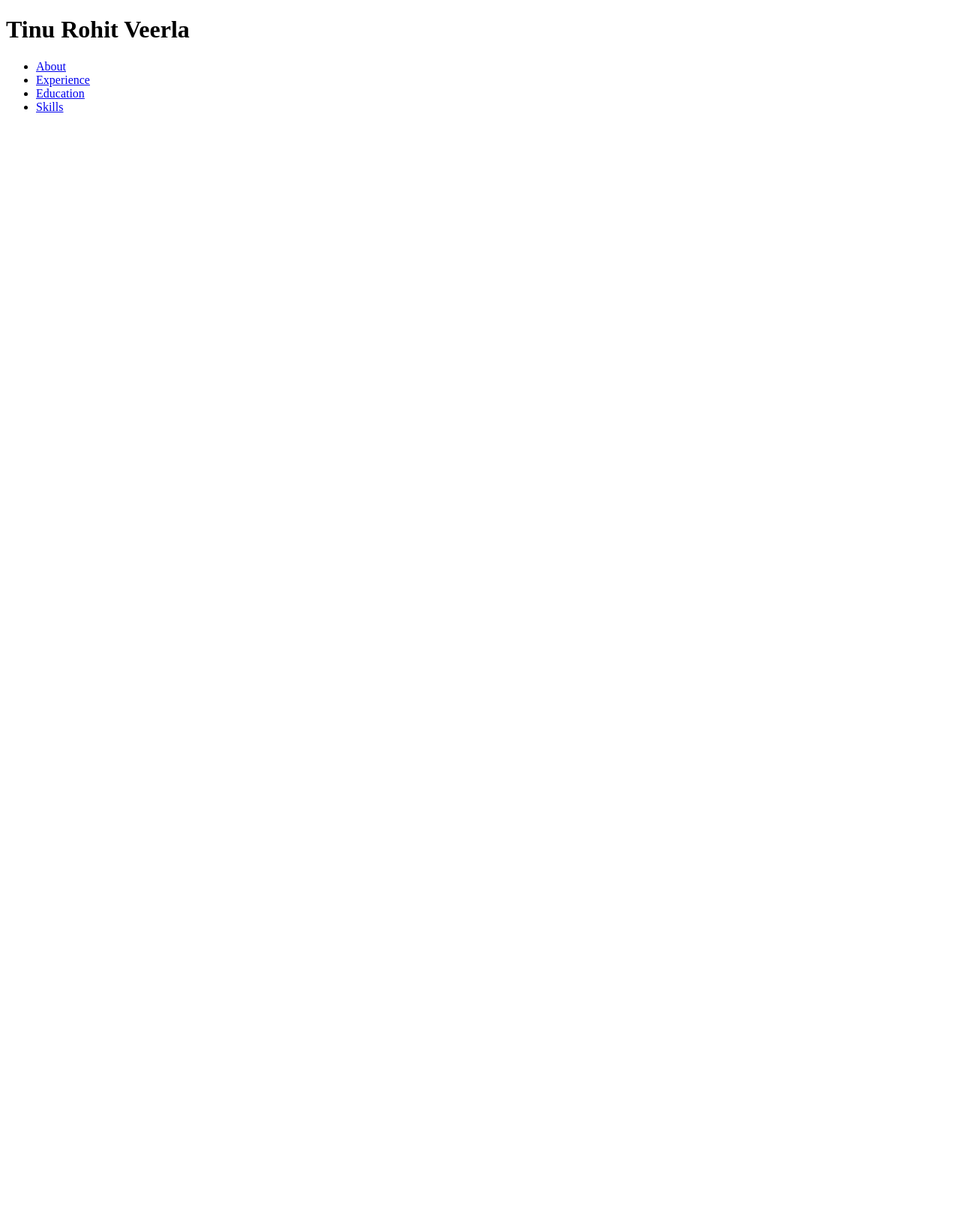
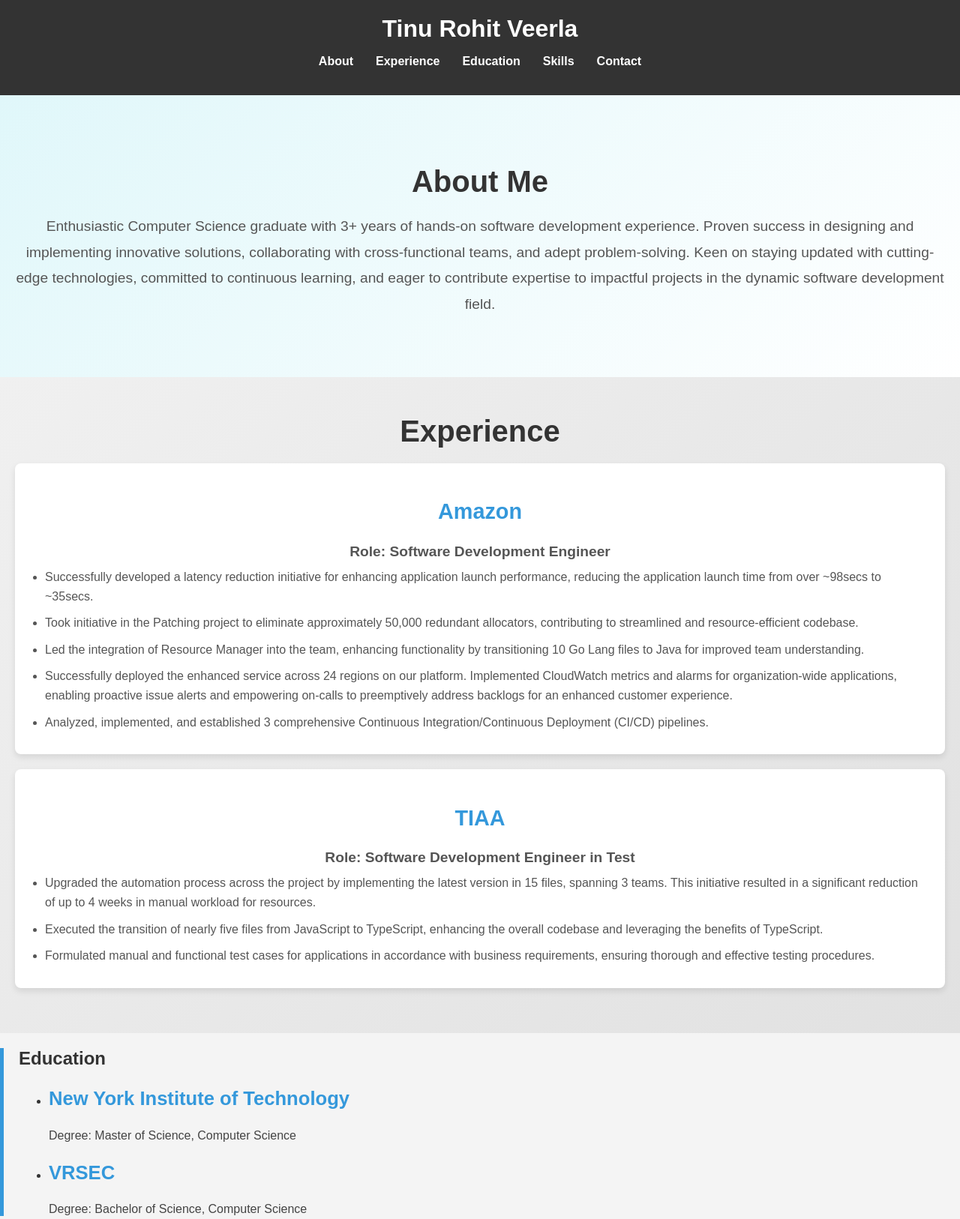
Before and after one commit to Tinurohit/portfolio_1, a plain HTML site: page index.html in a window 1280 px wide. Shown: the top 1626 px of the page at 75% size. Before the commit the page ends 800 px from the top, so only its background shows below. Drawn offline with Linux system fonts and the light colour scheme.

Commit message:
Added all content and style

```diff
--- a/index.html
+++ b/index.html
@@ -5,6 +5,7 @@
     <meta name="viewport" content="width=device-width, initial-scale=1.0">
     <title>Portfolio</title>
     <link rel="stylesheet" href="style.css">
+    <link rel="stylesheet" href="https://cdnjs.cloudflare.com/ajax/libs/font-awesome/6.0.0-beta3/css/all.min.css">
 </head>
 <body>
     <header>
@@ -15,8 +16,92 @@
                 <li><a href="#experience">Experience</a></li>
                 <li><a href="#education">Education</a></li>
                 <li><a href="#skills">Skills</a></li>
+                <li><a href="#contact">Contact</a></li>
             </ul>
         </nav>
     </header>
+    <section id="about">
+        <h2>About Me</h2>
+        <p>Enthusiastic Computer Science graduate with 3+ years of hands-on software development experience. Proven success in designing and implementing innovative solutions, collaborating with cross-functional teams, and adept problem-solving. Keen on staying updated with cutting-edge technologies, committed to continuous learning, and eager to contribute expertise to impactful projects in the dynamic software development field.</p>
+    </section>
+
+    <section id="experience">
+        <h2>Experience</h2>
+
+        <ul class="experience-list">
+            <li class="experience-item">
+                <div class="experience-details">
+                    <h3>Amazon</h3>
+                    <h4>Role: Software Development Engineer</h4>
+                    <ul>
+                        <li>Successfully developed a latency reduction initiative for enhancing application launch performance, reducing the application launch time from over ~98secs to ~35secs.</li>
+                        <li>Took initiative in the Patching project to eliminate approximately 50,000 redundant allocators, contributing to streamlined and resource-efficient codebase.</li>
+                        <li>Led the integration of Resource Manager into the team, enhancing functionality by transitioning 10 Go Lang files to Java for improved team understanding.</li>
+                        <li>Successfully deployed the enhanced service across 24 regions on our platform. Implemented CloudWatch metrics and alarms for organization-wide applications, enabling proactive issue alerts and empowering on-calls to preemptively address backlogs for an enhanced customer experience.</li>
+                        <li>Analyzed, implemented, and established 3 comprehensive Continuous Integration/Continuous Deployment (CI/CD) pipelines.</li>
+                    </ul>
+                </div>
+            </li>
+
+            <li class="experience-item">
+                <div class="experience-details">
+                    <h3>TIAA</h3>
+                    <h4>Role: Software Development Engineer in Test</h4>
+                    <ul>
+                        <li>Upgraded the automation process across the project by implementing the latest version in 15 files, spanning 3 teams. This initiative resulted in a significant reduction of up to 4 weeks in manual workload for resources.</li>
+                        <li>Executed the transition of nearly five files from JavaScript to TypeScript, enhancing the overall codebase and leveraging the benefits of TypeScript.</li>
+                        <li>Formulated manual and functional test cases for applications in accordance with business requirements, ensuring thorough and effective testing procedures.</li>
+                    </ul>
+                </div>
+            </li>
+        </ul>
+    </section>
+
+
+    <section id="education">
+        <h2>Education</h2>
+        <ul>
+            <li>
+            <div>
+                <h3>New York Institute of Technology</h3>
+                <p>Degree: Master of Science, Computer Science</p>
+            </div>
+            </li>
+            <li>
+            <div>
+                <h3>VRSEC</h3>
+                <p>Degree: Bachelor of Science, Computer Science</p>
+            </div>
+            </li>
+        </ul>
+    </section>
+
+    <section id="skills">
+        <h2>Skills</h2>
+        <ul class="skills-list">
+            <li><i class="fab fa-python"></i> Python</li>
+            <li><i class="fab fa-java"></i> Java</li>
+            <li><i class="fab fa-js-square"></i> JavaScript</li>
+            <li><i class="fas fa-database"></i> SQL</li>
+            <li><i class="fab fa-html5"></i> HTML</li>
+            <li><i class="fab fa-css3-alt"></i> CSS</li>
+            <li><i class="fab fa-js-square"></i> TypeScript</li>
+            <li><i class="fab fa-react"></i> React</li>
+            <li><i class="fab fa-git"></i> Git</li>
+        </ul>
+    </section>
+
+    <section id="contact">
+        <h2>Contact</h2>
+        <p>Email: <a href="mailto:tinurohit99@gmail.com">tinurohit99@gmail.com</a></p>
+        <p>Phone: <a href="tel:+918106744577">+918106744577</a></p>
+        <p>LinkedIn: <a href="https://www.linkedin.com/in/veerla-tinu-rohit-311828174/" target="_blank">linkedin/veerla-tinu-rohit-311828174/</a></p>
+        <p>GitHub: <a href="https://github.com/Tinurohit" target="_blank">github.com/Tinurohit</a></p>
+    </section>
+
+    <footer></footer>
+        <p>&copy; 2025 Tinu Rohit Veerla. All rights reserved.</p>
+    </footer>
+    <script src="script.js"></script>
 </body>
 </html>
--- /dev/null
+++ b/script.js
@@ -0,0 +1,28 @@
+document.querySelectorAll('nav a').forEach(anchor => {
+    anchor.addEventListener('click', function(event) {
+        event.preventDefault();
+        const targetId = this.getAttribute('href').substring(1);
+        document.getElementById(targetId).scrollIntoView({
+            behavior: 'smooth'
+        });
+    });
+});
+
+const sections = document.querySelectorAll('section');
+const navLinks = document.querySelectorAll('nav a');
+
+window.addEventListener('scroll', () => {
+    let current = '';
+    sections.forEach(section => {
+        const sectionTop = section.offsetTop;
+        if (pageYOffset >= sectionTop - 50) {
+            current = section.getAttribute('id');
+        }
+    });
+    navLinks.forEach(link => {
+        link.classList.remove('active');
+        if (link.getAttribute('href').substring(1) === current) {
+            link.classList.add('active');
+        }
+    });
+});
--- a/style.css
+++ b/style.css
@@ -0,0 +1,235 @@
+body {
+    font-family: Arial, sans-serif;
+    margin: 0;
+    padding: 0;
+    box-sizing: border-box;
+    background-color: #f4f4f4;
+    color: #333;
+}
+
+header {
+    background-color: #333;
+    color: white;
+    padding: 20px;
+    text-align: center;
+}
+
+header h1 {
+    margin: 0;
+}
+
+header nav ul {
+    list-style: none;
+    padding: 0;
+    display: flex;
+    justify-content: center;
+}
+
+header nav ul li {
+    margin: 0 15px;
+}
+
+header nav ul li a {
+    color: white;
+    text-decoration: none;
+    font-weight: bold;
+}
+
+/* section {
+    padding: 50px;
+    margin: 20px auto;
+    width: 80%;
+    background-color: white;
+    box-shadow: 0 2px 5px rgba(0, 0, 0, 0.1);
+    border-radius: 8px;
+}
+
+h2 {
+    border-bottom: 2px solid #333;
+    padding-bottom: 10px;
+    margin-bottom: 20px;
+}
+
+#skills ul {
+    padding-left: 20px;
+}
+
+#skills li {
+    margin-bottom: 10px;
+} */
+
+section#about {
+    padding: 60px 20px;
+    background: linear-gradient(135deg, #e0f7fa, #ffffff);
+    text-align: center;
+}
+
+section#about h2 {
+    font-size: 2.5rem;
+    margin-bottom: 20px;
+    color: #333;
+}
+
+section#about p {
+    font-size: 1.2rem;
+    line-height: 1.8;
+    color: #555;
+}
+
+section#about img {
+    border-radius: 50%;
+    width: 150px;
+    height: 150px;
+    margin-bottom: 20px;
+    box-shadow: 0 4px 8px rgba(0, 0, 0, 0.1);
+}
+
+section#experience {
+    padding: 40px 20px;
+    background: linear-gradient(135deg, #f0f0f0, #e1e1e1); /* Soft gradient */
+    text-align: center;
+}
+
+section#experience h2 {
+    font-size: 2.5rem;
+    margin-top: 10px;
+    margin-bottom: 20px;
+    color: #333;
+}
+
+.experience-list {
+    list-style: none;
+    padding: 0;
+    margin: 0;
+}
+
+.experience-item {
+    background: white;
+    padding: 20px;
+    margin: 20px 0;
+    border-radius: 8px;
+    box-shadow: 0 4px 8px rgba(0, 0, 0, 0.1);
+    transition: transform 0.3s ease, box-shadow 0.3s ease;
+}
+
+.experience-item:hover {
+    transform: translateY(-10px);
+    box-shadow: 0 6px 12px rgba(0, 0, 0, 0.15);
+}
+
+.experience-details h3 {
+    font-size: 1.8rem;
+    margin-bottom: 10px;
+    color: #3498db;
+}
+
+.experience-details h4 {
+    font-size: 1.2rem;
+    margin-bottom: 10px;
+    color: #555;
+}
+
+.experience-details ul {
+    list-style: disc;
+    text-align: left;
+    font-size: 1rem;
+    color: #555;
+    padding-left: 20px;
+    line-height: 1.6;
+}
+
+.experience-details li {
+    margin-bottom: 10px;
+}
+
+.experience-details i {
+    color: #3498db;
+    margin-right: 10px;
+}
+
+section#education h3 {
+    color: #333;
+    font-size: 1.8rem;
+}
+
+section#education p {
+    color: #666;
+}
+
+section#education {
+    border-left: 5px solid #3498db;
+    padding-left: 20px;
+    margin-bottom: 20px;
+}
+
+section#education h3 {
+    font-size: 1.6rem;
+    color: #3498db;
+}
+
+section#education p {
+    color: #444;
+}
+
+section#skills {
+    padding: 60px 20px;
+    background: #f9f9f9;
+    text-align: center;
+}
+
+section#skills h2 {
+    font-size: 2.5rem;
+    margin-bottom: 40px;
+    color: #333;
+}
+
+.skills-list {
+    list-style: none;
+    padding: 0;
+    margin: 0;
+}
+
+.skills-list li {
+    font-size: 1.5rem;
+    color: #555;
+    padding: 10px 0;
+    border-bottom: 1px solid #ddd;
+}
+
+.skills-list li:last-child {
+    border-bottom: none;
+}
+
+.skills-list li i {
+    margin-right: 10px;
+    color: #3498db;  /* Change icon color as needed */
+}
+
+
+section#contact {
+    text-align: center;
+    padding: 40px;
+    background: #34495e;
+    color: white;
+}
+
+section#contact a {
+    color: #f1c40f;
+    text-decoration: none;
+}
+
+@media (max-width: 768px) {
+    section {
+        width: 90%;
+    }
+
+    header nav ul {
+        flex-direction: column;
+    }
+}
+
+nav a.active {
+    color: #ff6347;
+    font-weight: bold;
+    border-bottom: 3px solid #ff6347;
+}
```
Also changed, not shown: page.js (deleted), 2 other files.
